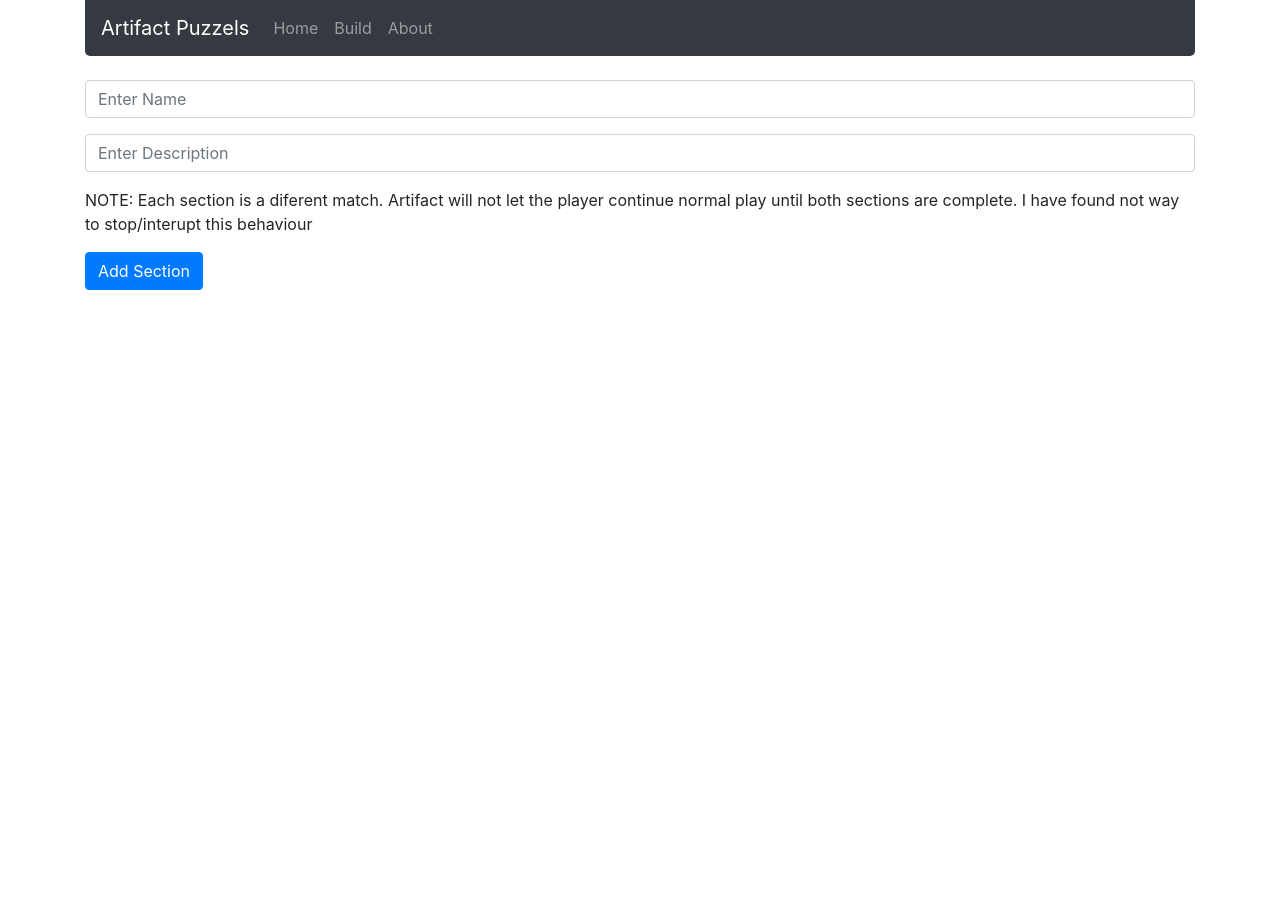
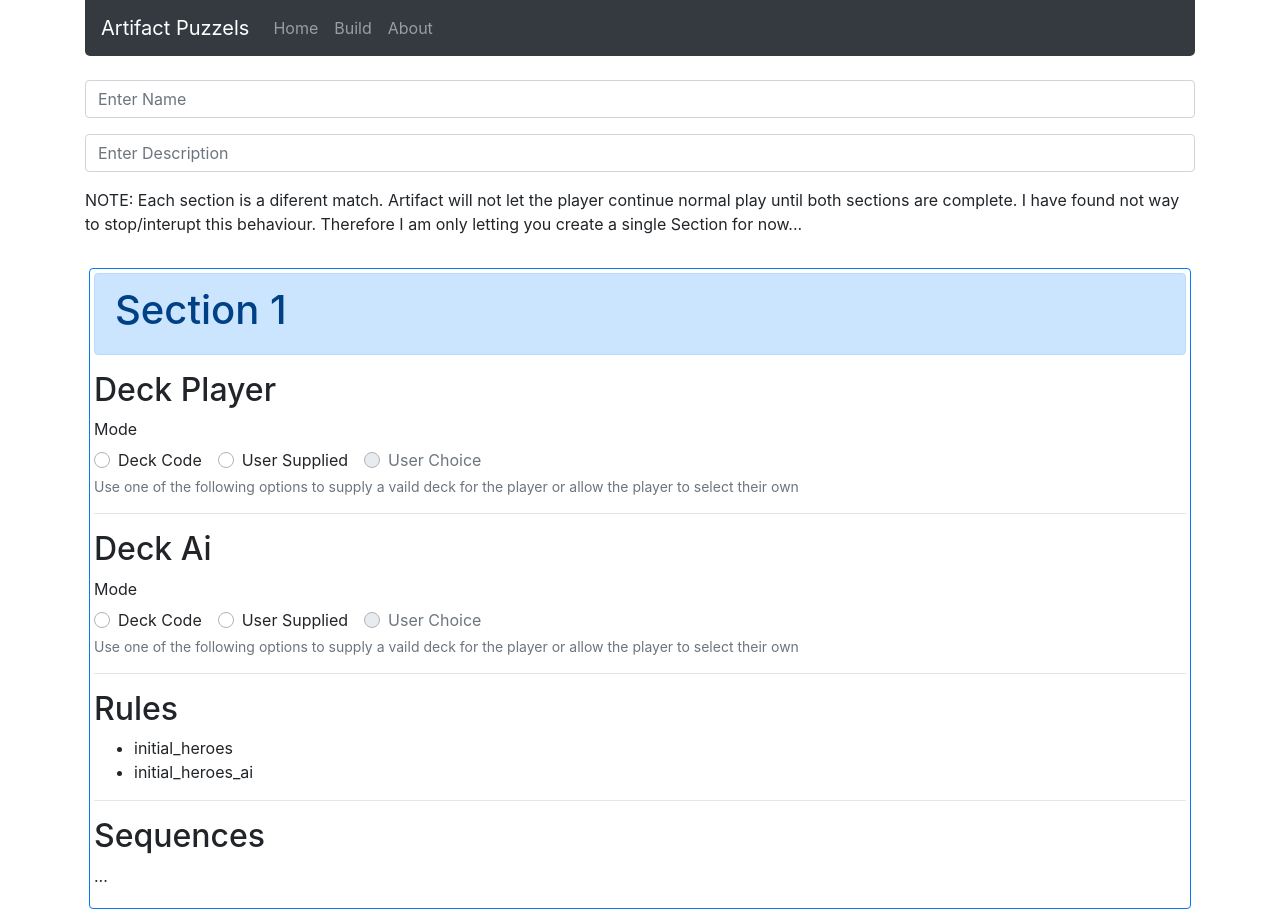
Before and after one commit to HighGroundVision/Vanguard, a Vue app: page /#/build in a window 1280 px wide. Before the commit the page ends 800 px from the top, so only its background shows below. Built offline with nearby package versions, Linux system fonts and the light colour scheme.

Commit message:
stuff and things

```diff
--- a/package.json
+++ b/package.json
@@ -9,6 +9,7 @@
   },
   "dependencies": {
     "bootstrap-vue": "^2.0.0-rc.11",
+    "node-artifact-api": "^0.4.2",
     "simple-vdf": "^1.1.1",
     "vue": "^2.5.22",
     "vue-router": "^3.0.1",
--- a/src/views/Build.vue
+++ b/src/views/Build.vue
@@ -13,31 +13,64 @@
         <p>
           NOTE: Each section is a diferent match.
           Artifact will not let the player continue normal play until both sections are complete.
-          I have found not way to stop/interupt this behaviour
+          I have found not way to stop/interupt this behaviour.
+          Therefore I am only letting you create a single Section for now...
         </p>
+        <!--
         <b-button variant="primary" @click="addSection">Add Section</b-button>
+        -->
       </b-form-group>
     </div>
     <div>
       <template v-for="(section, index) in puzzle.sections">
         <div :key="index" class="border border-primary rounded p-1 m-1">
-          <b-alert variant="primary" show><h1>Part {{ index }}</h1></b-alert>
+          <b-alert variant="primary" show><h1>Section {{ (index+1) }}</h1></b-alert>
           <div>
 
           </div>
           <div>
             <h2>Deck Player</h2>
-            <h3>Deck Code</h3>
-            <p>...</p>
-            <h3>Deck Order</h3>
-            <p>...</p>
-
+            <b-form-group label="Mode" description="Use one of the following options to supply a vaild deck for the player or allow the player to select their own">
+              <b-form-radio-group  v-model="section.deck_player.mode">
+                <b-form-radio value="1">Deck Code</b-form-radio>
+                <b-form-radio value="2">User Supplied</b-form-radio>
+                <b-form-radio value="3" disabled>User Choice</b-form-radio>
+              </b-form-radio-group>
+            </b-form-group>
+            <div v-if="section.deck_player.mode == '1'">
+              <b-form-group  label="Deck Code" description="">
+                <b-input-group>
+                  <b-form-input type="text" v-model="section.deck_player.deck_code"></b-form-input>
+                  <b-input-group-append>
+                    <b-button variant="primary" @click="test(index)">Process Deck</b-button>
+                  </b-input-group-append>
+                </b-input-group>
+              </b-form-group>
+              <b-form-group  label="Deck Order" description="Supply the order the cards are to be drawn">
+              </b-form-group>
+            </div>
+            <hr />
             <h2>Deck Ai</h2>
-            <h3>Deck Code</h3>
-            <p>...</p>
-            <h3>Deck Order</h3>
-            <p>...</p>
-
+            <b-form-group label="Mode" description="Use one of the following options to supply a vaild deck for the player or allow the player to select their own">
+              <b-form-radio-group  v-model="section.deck_ai.mode">
+                <b-form-radio value="1">Deck Code</b-form-radio>
+                <b-form-radio value="2">User Supplied</b-form-radio>
+                <b-form-radio value="3" disabled>User Choice</b-form-radio>
+              </b-form-radio-group>
+            </b-form-group>
+            <div v-if="section.deck_ai.mode == '1'">
+              <b-form-group  label="Deck Code" description="">
+                <b-input-group>
+                  <b-form-input type="text" v-model="section.deck_ai.deck_code"></b-form-input>
+                  <b-input-group-append>
+                    <b-button variant="primary" @click="test(index)">Process Deck</b-button>
+                  </b-input-group-append>
+                </b-input-group>
+              </b-form-group>
+              <b-form-group  label="Deck Order" description="Supply the order the cards are to be drawn">
+              </b-form-group>
+            </div>
+            <hr />
             <h2>Rules</h2>
             <ul>
               <template v-for="(item, key) in section.rules">
@@ -46,6 +79,7 @@
                 </li>
               </template>
             </ul>
+            <hr />
             <h2>Sequences</h2>
             <p>...</p>
           </div>
@@ -56,6 +90,8 @@
 </template>
 
 <script>
+import { decodeDeck } from 'node-artifact-api';
+
 export default {
   name: "build",
   data() {
@@ -63,35 +99,39 @@
       puzzle: {
         name: "",
         description: "",
-        sections: []
-      },
-      options: {}
-    };
-  },
-  methods: {
-    addSection() {
-      let data = {
+        sections: [
+          {
             rules: {
               initial_heroes: "3",
               initial_heroes_ai: "3"
             },
             deck_player: {
-          use_deck: "",
-          allow_user_decks: "1",
+              mode: "0",
+              deck_code: "",
               additional_decks: [],
               validator: {}
             },
             deck_ai: {
-          use_deck: "",
-          allow_user_decks: "1",
+              mode: "0",
+              deck_code: "",
               additional_decks: [],
               validator: {}
             },
             deck_order_player: [],
             deck_order_ai: [],
             sequences: []
+          }
+        ]
+      },
+      options: {}
     };
-      this.puzzle.sections.push(data);
+  },
+  methods: {
+    test(index) {
+      let code = this.puzzle.sections[index].deck_player.deck_code;
+
+      let deck = decodeDeck(code);
+      console.log(deck);
     }
   }
 };
```
Also changed, not shown: 1 other file (tests, documents, lock files or other folders). Lines whose indentation alone changed are shown as unchanged.
